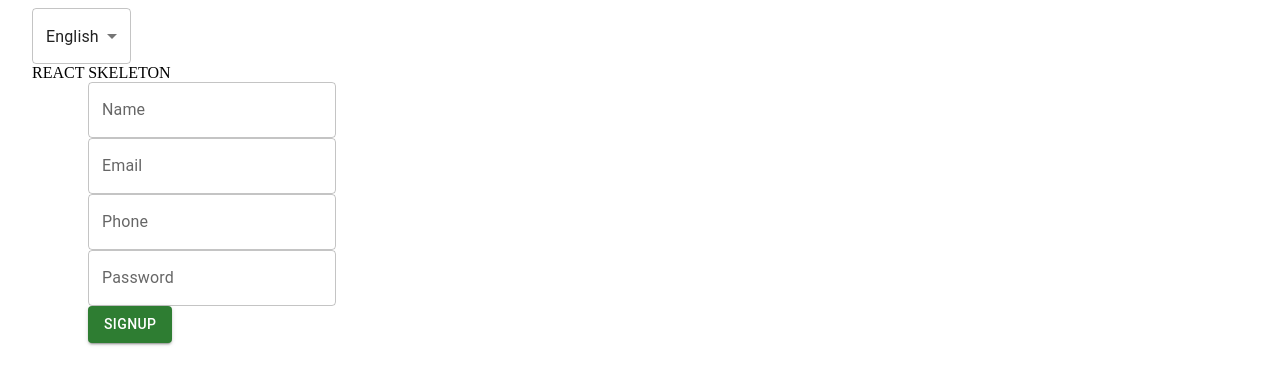
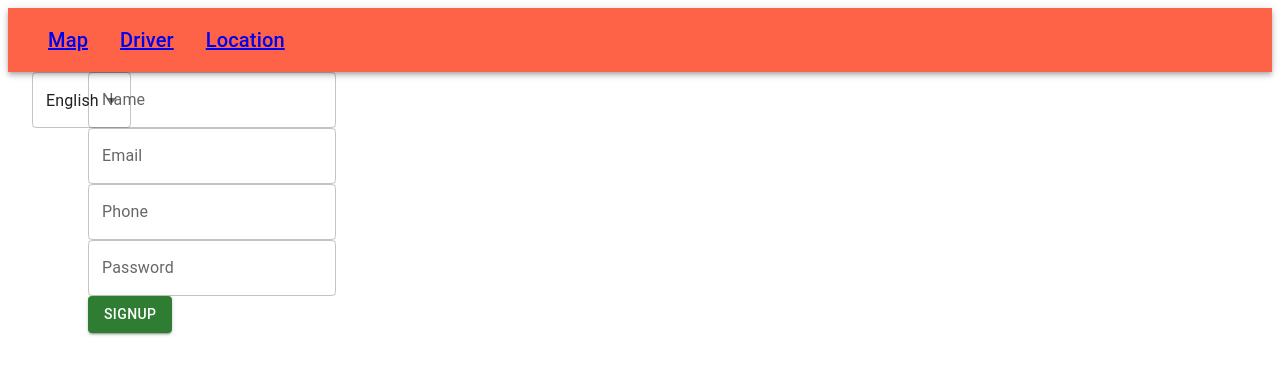
Before and after one commit to Nidal-Marwan/Via-Training, a React (Create React App) app in the folder packages/client/: page / in a window 1280 px wide. Shown: the top 384 px of the page. Built offline with nearby package versions, Linux system fonts and the light colour scheme.

Commit message:
feat: add react routes

```diff
--- a/packages/client/package.json
+++ b/packages/client/package.json
@@ -27,6 +27,7 @@
     "react": "^18.1.0",
     "react-dom": "^18.1.0",
     "react-i18next": "^11.17.2",
+    "react-router-dom": "^6.3.0",
     "react-scripts": "5.0.1",
     "stylis": "^4.1.1",
     "stylis-plugin-rtl": "^2.1.1",
--- a/packages/client/public/assets/locales/en/translation.json
+++ b/packages/client/public/assets/locales/en/translation.json
@@ -11,5 +11,10 @@
   },
   "table": {
     "datepicker": "Pick a date"
+  },
+  "nav": {
+    "map": "Map",
+    "driver": "Driver",
+    "location": "Location"
   }
 }
--- a/packages/client/src/App.tsx
+++ b/packages/client/src/App.tsx
@@ -1,13 +1,12 @@
-import { Home } from './views/Home/Home';
-import { useState } from 'react';
-
-import { useTranslation } from 'react-i18next';
-import languages from './common/localization/languages';
-import cookies from 'js-cookie';
-import stylisRTLPlugin from 'stylis-plugin-rtl';
-import { prefixer } from 'stylis';
-import createCache from '@emotion/cache';
-import { CacheProvider } from '@emotion/react';
+import { Home } from "./views/Home/Home";
+import { useState } from "react";
+import { useTranslation } from "react-i18next";
+import languages from "./common/localization/languages";
+import cookies from "js-cookie";
+import stylisRTLPlugin from "stylis-plugin-rtl";
+import { prefixer } from "stylis";
+import createCache from "@emotion/cache";
+import { CacheProvider } from "@emotion/react";
 
 import {
   Select,
@@ -17,53 +16,55 @@ import {
   Box,
   createTheme,
   ThemeProvider,
-} from '@mui/material';
+} from "@mui/material";
 
-import Table from './common/components/Table/Table';
+import Table from "./common/components/Table/Table";
+import { Routes, Route } from "react-router-dom";
+import { NavBar } from "./common/components/NavBar/NavBar";
 
 const headers = [
-	{ field: 'name', headerName: 'Name', width: 150 },
-	{ field: 'lat', headerName: 'Latitude', type: 'number', width: 100 },
-	{ field: 'long', headerName: 'Longitude', type: 'number', width: 100 },
-	{ field: 'date', headerName: 'Date', type: 'date', width: 100 },
+  { field: "name", headerName: "Name", width: 150 },
+  { field: "lat", headerName: "Latitude", type: "number", width: 100 },
+  { field: "long", headerName: "Longitude", type: "number", width: 100 },
+  { field: "date", headerName: "Date", type: "date", width: 100 },
 ];
 const data = [
   {
     id: 1,
-		name: 'London',
+    name: "London",
     lat: 35.3,
     long: 35.3,
-		date: new Date('2022-6-10'),
+    date: new Date("2022-6-10"),
   },
   {
     id: 4,
-		name: 'London',
+    name: "London",
     lat: 35.3,
     long: 35.3,
-		date: new Date('2022-6-10'),
+    date: new Date("2022-6-10"),
   },
   {
     id: 2,
-		name: 'London',
+    name: "London",
     lat: 33.3,
     long: 35.3,
-		date: new Date('2022-6-9'),
+    date: new Date("2022-6-9"),
   },
   {
     id: 3,
-		name: 'London',
+    name: "London",
     lat: 34.3,
     long: 35.3,
-		date: new Date('2022-6-12'),
+    date: new Date("2022-6-12"),
   },
 ];
 
 const cacheLtr = createCache({
-	key: 'muiltr',
+  key: "muiltr",
 });
 
 const cacheRtl = createCache({
-	key: 'muirtl',
+  key: "muirtl",
   // prefixer is the only stylis plugin by default, so when
   // overriding the plugins you need to include it explicitly
   // if you want to retain the auto-prefixing behavior.
@@ -79,10 +80,10 @@ export const App = () => {
     document.body.dir = i18n.dir();
   };
 
-	const currentLanguageCode = cookies.get('i18next') || 'en';
+  const currentLanguageCode = cookies.get("i18next") || "en";
 
   const [language, setLanguage] = useState(
-		currentLanguageCode === 'en' ? 'English' : 'العربية'
+    currentLanguageCode === "en" ? "English" : "العربية"
   );
   const handleChange = (event: SelectChangeEvent) => {
     setLanguage(event.target.value);
@@ -93,9 +94,17 @@ export const App = () => {
   });
 
   return (
-		<CacheProvider value={i18n.dir() === 'rtl' ? cacheRtl : cacheLtr}>
+    <>
+      <NavBar />
+      <Routes>
+        <Route path="/" element={<Home />} />
+        {/* <Route path="liveMap" element={ <Map/> } />
+        <Route path="drivers" element={ <Drivers/> } />
+		<Route path="locations" element={ <Locations/> } /> */}
+      </Routes>
+      <CacheProvider value={i18n.dir() === "rtl" ? cacheRtl : cacheLtr}>
         <ThemeProvider theme={theme}>
-				<Container maxWidth='xl'>
+          <Container maxWidth="xl">
             <Box>
               <Select onChange={handleChange} value={language}>
                 {languages.map(({ code, name }) => (
@@ -109,12 +118,9 @@ export const App = () => {
                 ))}
               </Select>
             </Box>
-					<Box>{t('app.sekeleton')}</Box>
-					<Box>
-						<Home />
-					</Box>
           </Container>
         </ThemeProvider>
       </CacheProvider>
+    </>
   );
 };
--- /dev/null
+++ b/packages/client/src/common/components/NavBar/NavBar.tsx
@@ -0,0 +1,30 @@
+import { Box, AppBar, Toolbar, Typography, MenuItem } from "@mui/material";
+import { useTranslation } from "react-i18next";
+import { Link } from "react-router-dom";
+
+export const NavBar: React.FC = () => {
+  const { t } = useTranslation();
+  return (
+    <Box>
+      <AppBar sx={{ backgroundColor: "tomato" }} position="static">
+        <Toolbar>
+          <MenuItem>
+            <Typography variant="h6" component="div">
+              <Link to="liveMap">{t("nav.map")}</Link>
+            </Typography>
+          </MenuItem>
+          <MenuItem>
+            <Typography variant="h6" component="div">
+              <Link to="drivers"> {t("nav.driver")}</Link>
+            </Typography>
+          </MenuItem>
+          <MenuItem>
+            <Typography variant="h6" component="div">
+              <Link to="locations"> {t("nav.location")}</Link>
+            </Typography>
+          </MenuItem>
+        </Toolbar>
+      </AppBar>
+    </Box>
+  );
+};
--- /dev/null
+++ b/packages/client/src/js-cookie.d.ts
@@ -0,0 +1 @@
+declare module "js-cookie";
--- /dev/null
+++ b/packages/client/src/stylis.d.ts
@@ -0,0 +1 @@
+declare module "stylis";
```
Also changed, not shown: packages/client/public/assets/locales/ar/translation.json (+6 -1 lines), packages/client/src/index.tsx (+3 -4 lines), 2 other files (tests, documents, lock files or other folders). Lines whose indentation alone changed are shown as unchanged.
